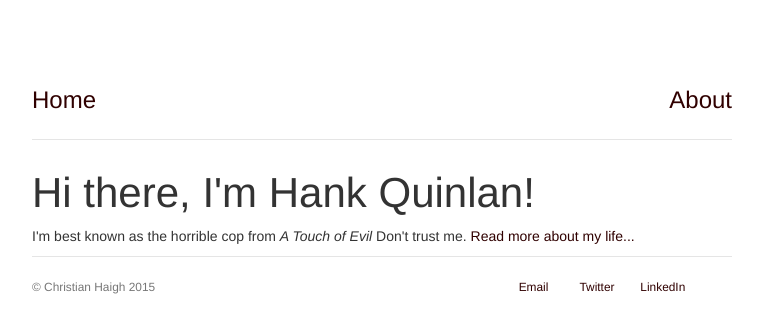
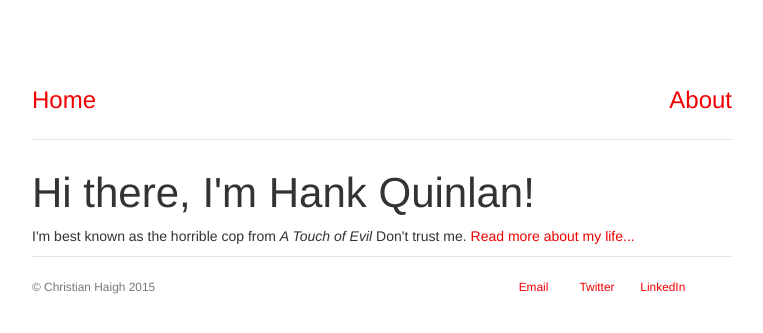
Before and after one commit to christianhaigh/christianhaigh.github.io, a Jekyll site: the page built from index.html, in a window 1280 px wide. Shown: the top 333 px of the page, without its empty margins (258-1021 px from the left). Built offline with Jekyll 4.4.1, drawn with Linux system fonts in a browser that asks for light colours.

Commit message:
Update main.css

```diff
--- a/css/main.css
+++ b/css/main.css
@@ -14,7 +14,7 @@ nav ul li, footer ul li {
 }
 a {
     text-decoration: none;
-    color: #300000;
+    color: #F00000;
 }
 h1 {
     font-size: 3em;
```
